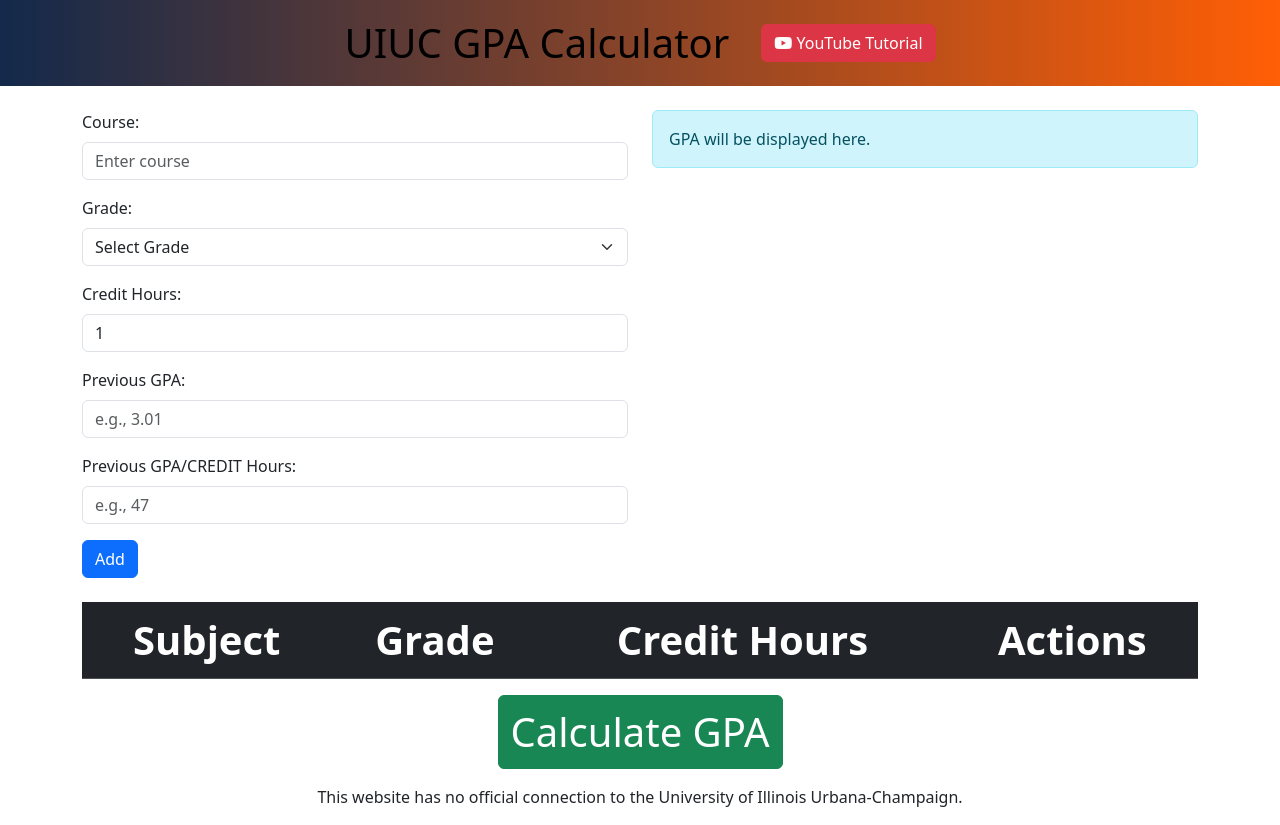
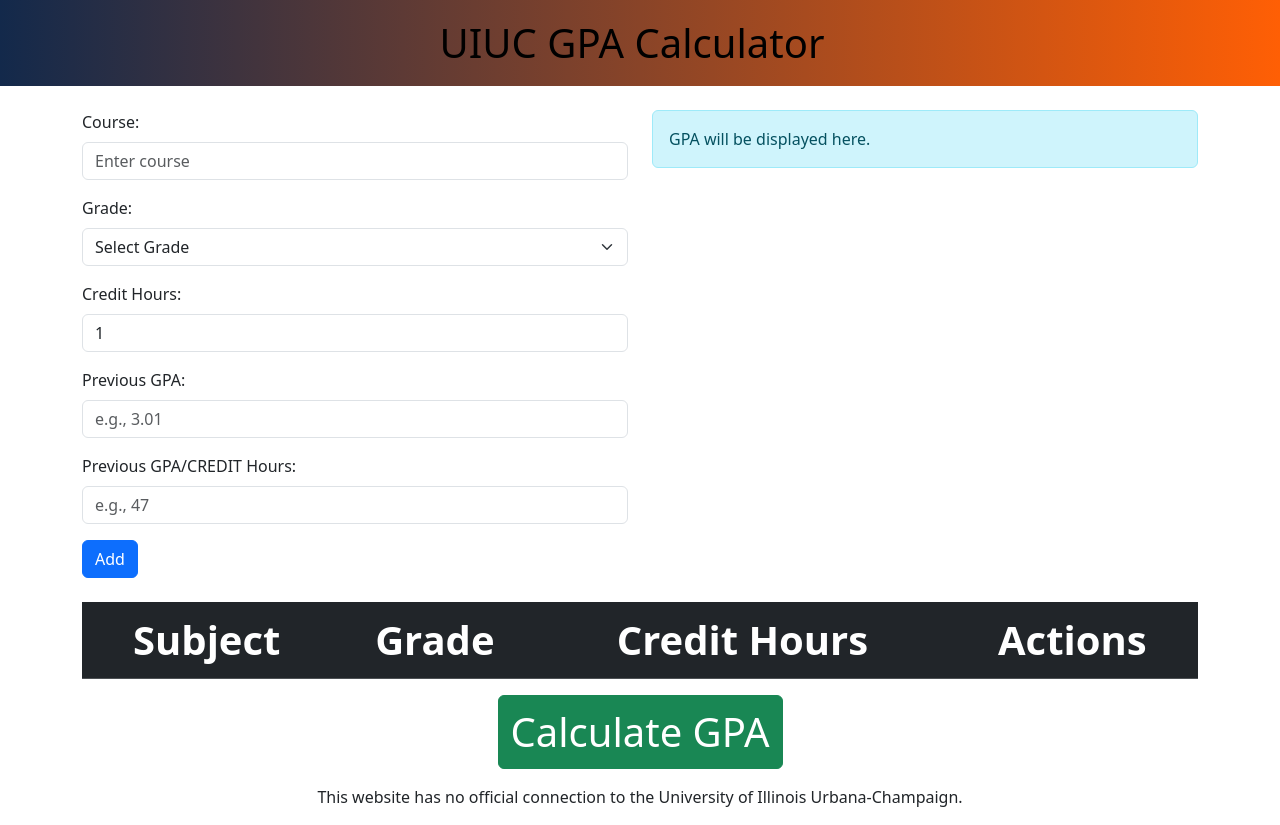
Before and after one commit to MONNK-CODE/GPA-CALCULATOR, a plain HTML site: page index.html in a window 1280 px wide. Drawn offline with nearby package versions, Linux system fonts and the light colour scheme.

Commit message:
commented out youtube tutorial

```diff
--- a/index.html
+++ b/index.html
@@ -17,9 +17,9 @@
 <nav class="navbar navbar-expand-lg gradient-background">
     <div class="container-fluid justify-content-center">
         <a class="navbar-brand text-center fs-1">UIUC GPA Calculator</a>
-        <button class="btn btn-danger ms-3" onclick="window.open('https://www.youtube.com', '_blank')">
-            <i class="fab fa-youtube"></i> YouTube Tutorial
-        </button>
+<!--        <button class="btn btn-danger ms-3" onclick="window.open('https://www.youtube.com', '_blank')">-->
+<!--            <i class="fab fa-youtube"></i> YouTube Tutorial-->
+<!--        </button>-->
     </div>
 </nav>
 
```
